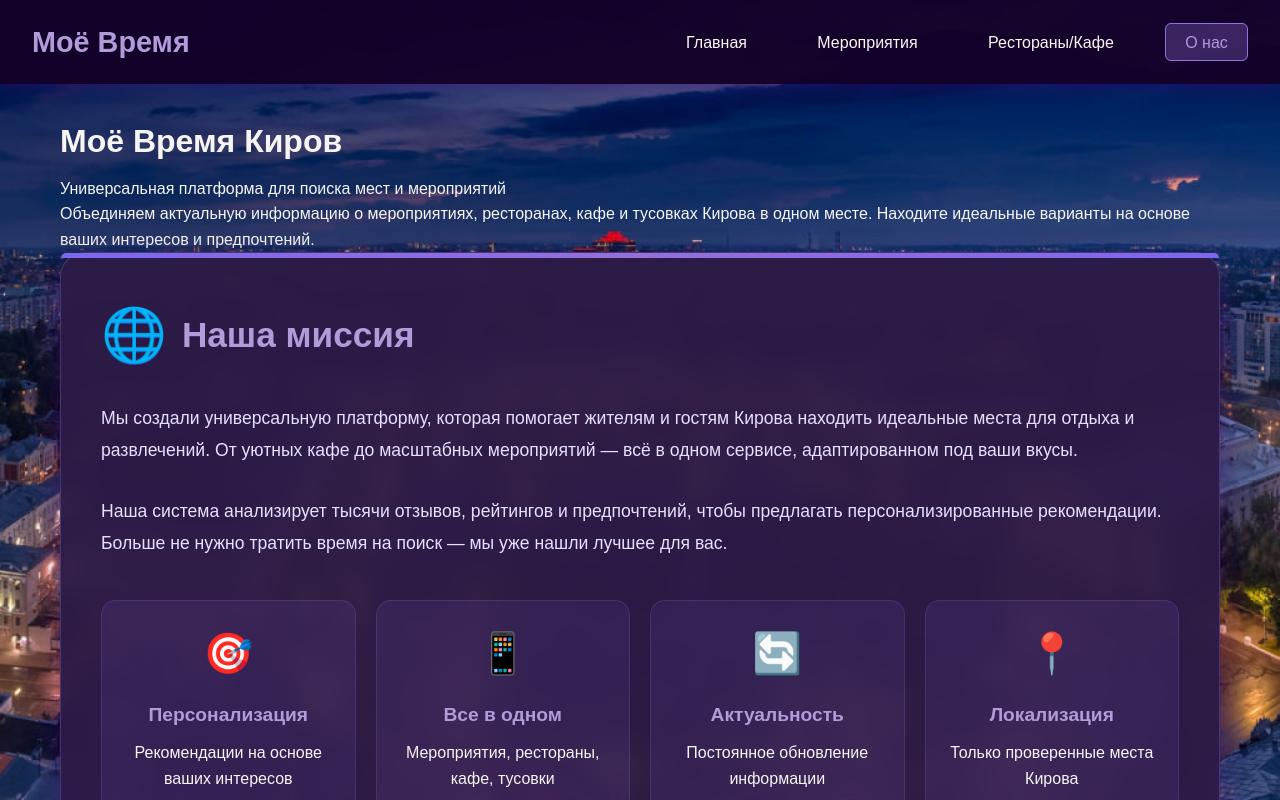
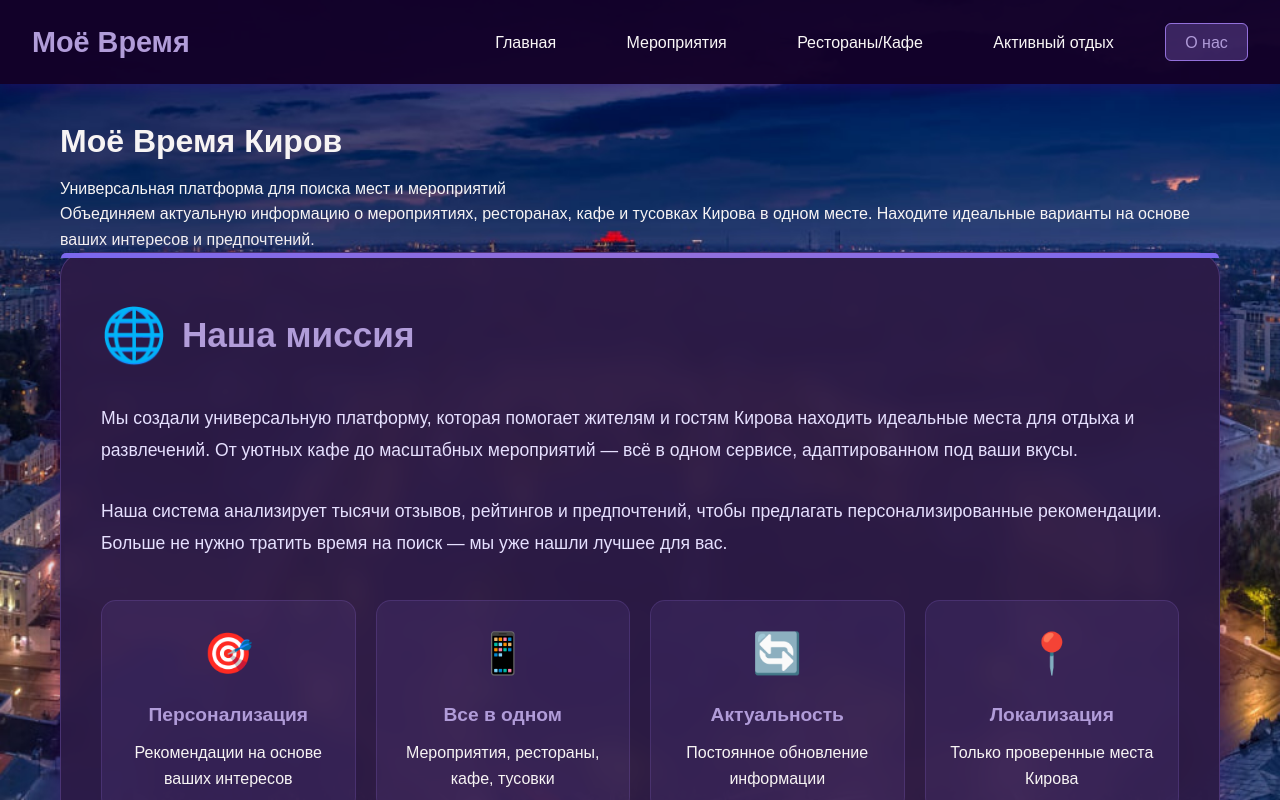
Before and after one commit to Alexandrovna1/MyTime, a plain HTML site: page we.html in a window 1280 px wide. Drawn offline with Linux system fonts and the light colour scheme.

Commit message:
Update we.html

```diff
--- a/we.html
+++ b/we.html
@@ -26,6 +26,7 @@
                 <li><a href="/index.html">Главная</a></li>
                 <li><a href="/events">Мероприятия</a></li>
                 <li><a href="/restaurants">Рестораны/Кафе</a></li>
+                <li><a href="/active.html">Активный отдых</a></li>
                 <li><a href="/we.html" class="active">О нас</a></li>
             </ul>
         </nav>
```
